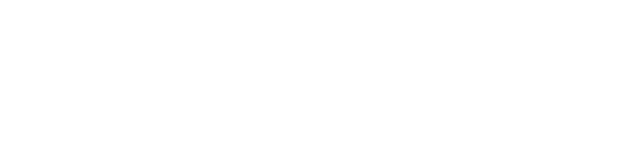
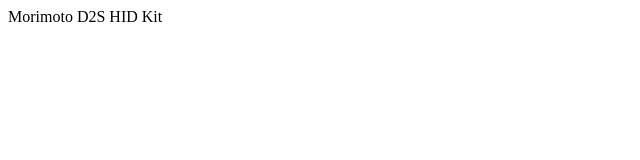
Before and after one commit to sakubs/product-landing, a plain HTML site: page htdocs/index.html in a window 1280 px wide. Shown: the whole page, without its empty margins (0-640 px from the left). Drawn offline with Linux system fonts and the light colour scheme.

Commit message:
changed to Morimoto HID kit page.

```diff
--- a/htdocs/index.html
+++ b/htdocs/index.html
@@ -1,8 +1,14 @@
 <!DOCTYPE html>
-<html lang="jp">
+<html lang="en">
 <head>
     <meta charset="utf-8">
     <link rel="stylesheet" href="style.css" type="text/css">
-    <title>いわて英会話</title>
+    <title>CBP Lightwerks LLC</title>
 </head>
+<body>
+    <header id="header">Morimoto D2S HID Kit</header>
+</body>
+<footer>
+
+</footer>
 </html>
```
